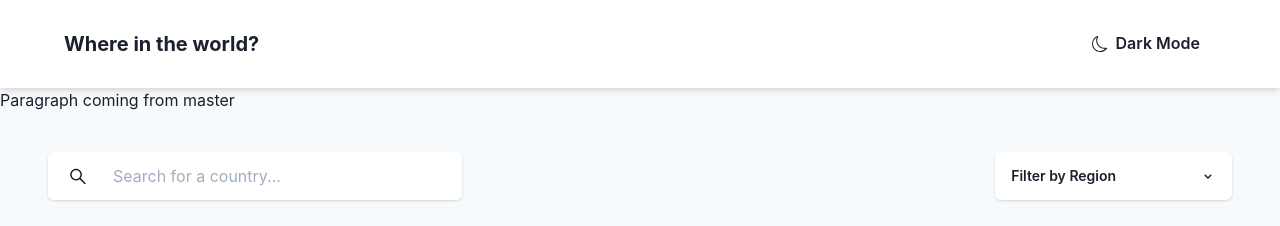
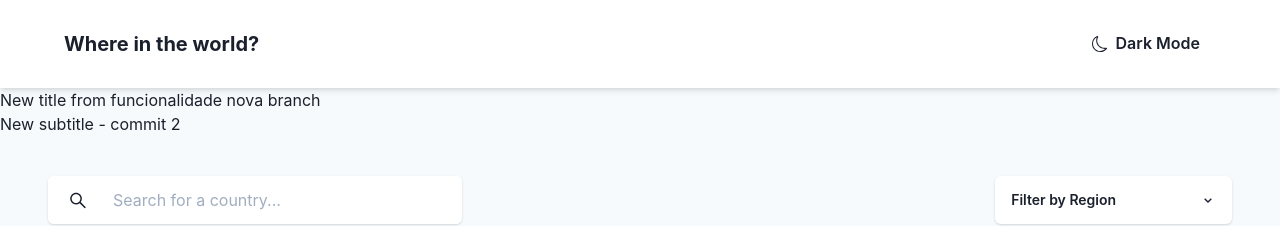
Before and after one commit to darlysson/countries, a Next.js app: page / in a window 1280 px wide. Shown: the top 226 px of the page. Built offline with nearby package versions, Linux system fonts and the light colour scheme; no server answers.

Commit message:
Added new title from rebase
Added commit 2 - updated from rebase

```diff
--- a/src/pages/index.tsx
+++ b/src/pages/index.tsx
@@ -25,7 +25,8 @@ const Home: NextPage = () => {
 
   return (
     <>
-      <p>Paragraph coming from master</p>
+      <h4>New title from funcionalidade nova branch</h4>
+      <h5>New subtitle - commit 2</h5>
       <Container
         maxWidth="80rem"
         px={{ base: "4", md: "12" }}
```
